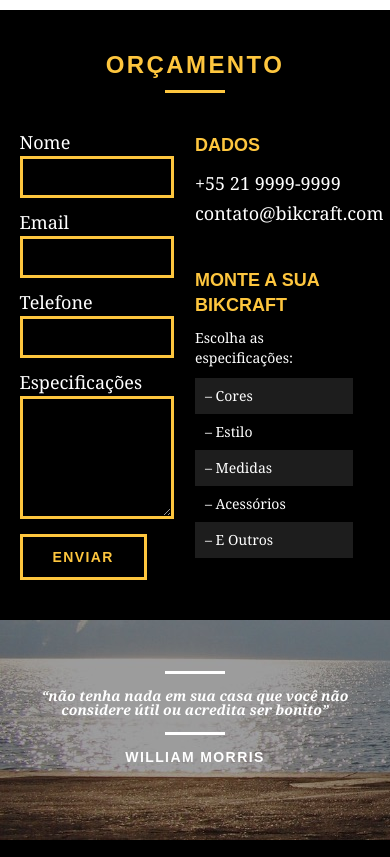
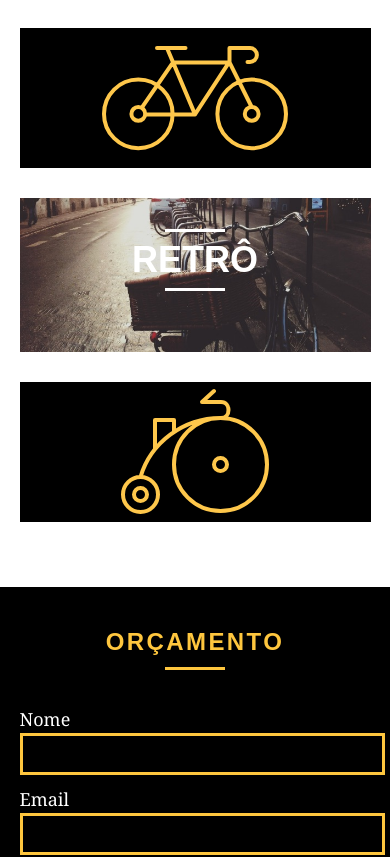
Before and after one commit to paulhenrique/bikcraft, a website: page produtos.html in a window 390 px wide. Shown: the part 864-1721 px from the top of the page. Drawn offline with nearby package versions, Linux system fonts and the light colour scheme.

Commit message:
Ajustando responsividade da página de produtos
Orçamento e Produtos

```diff
--- a/scss/_orcamento.scss
+++ b/scss/_orcamento.scss
@@ -37,6 +37,12 @@
       grid-template: "col1 col2"/ 40% 45%;
       gap: 10%;
 
+      @media (max-width: 700px) {
+        width: 100%;
+        grid-template: "col1""col2"/ 100% 100%;
+
+      }
+
       div.containerForm {
         grid-area: col1;
         width: 100%;
@@ -69,9 +75,15 @@
         }
       }
 
+      @media (max-width: 700px) {
+        padding-bottom: 100px;
+      }
+
       div.containerInfo {
         grid-area: col2;
         color: var(--color-white);
+        background: var(--color-black);
+
 
         h3 {
           color: var(--color-yellow);
@@ -99,6 +111,7 @@
 
         ul {
           margin-top: 10px;
+          background-color: var(--color-black);
         }
 
         ul li {
--- a/scss/_produtos.scss
+++ b/scss/_produtos.scss
@@ -9,9 +9,13 @@
     .row {
       margin-top: 30px;
       display: grid;
-      grid-template: "col1 col2""col3 col4"/ 66% 30%;
+      grid-template: "col1 col2"/ 66% 30%;
       gap: 30px;
 
+      @media (max-width: 768px) {
+        grid-template: "col1""col2"/ 100% 100%;
+
+      }
 
       a img {
         max-width: 100%;
```
Also changed, not shown: css/style.css.
